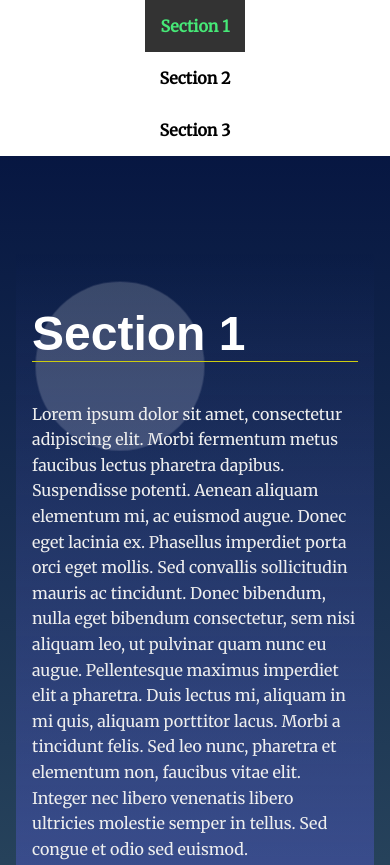
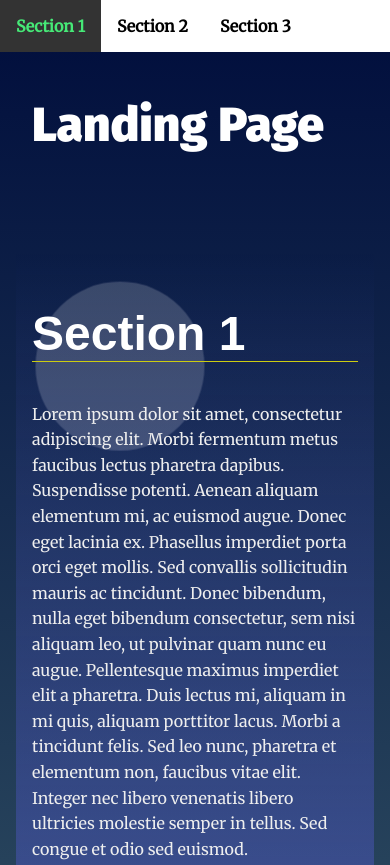
Before and after one commit to MoKhaled112/LandingPage, a plain HTML site: page index.html in a window 390 px wide. Shown: the top 865 px of the page. Drawn offline with Linux system fonts and the light colour scheme.

Commit message:
Update styles.css

```diff
--- a/css/styles.css
+++ b/css/styles.css
@@ -129,14 +129,6 @@ section {
         padding: 4em;
     }
 }
-/* Change the navigation bar display style on screens with less than 700 pixels */
-@media only screen and (max-width: 700px){
-	.navbar__menu li {
-		display: block;
-		text-align: center;
-                width: 100%;
-	}
-}
 
 section:nth-of-type(even) .landing__container {
     margin-right: 0;
```
